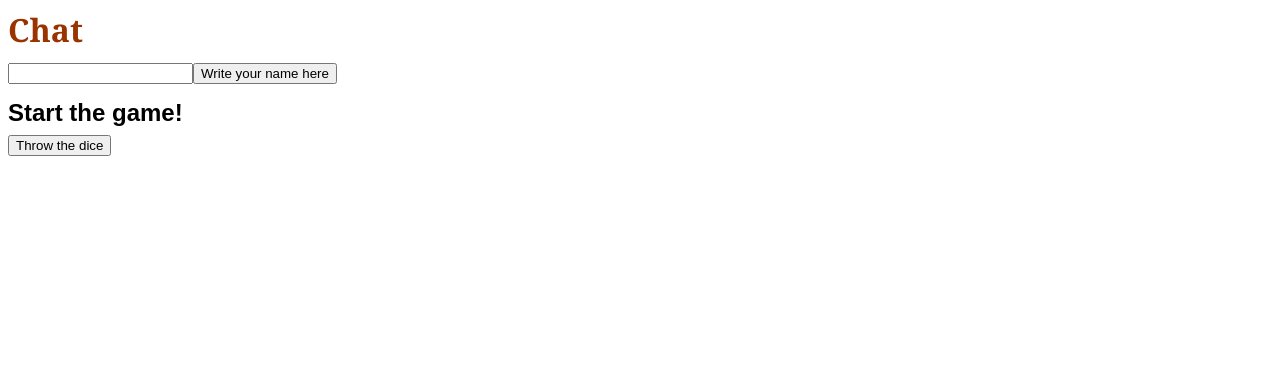
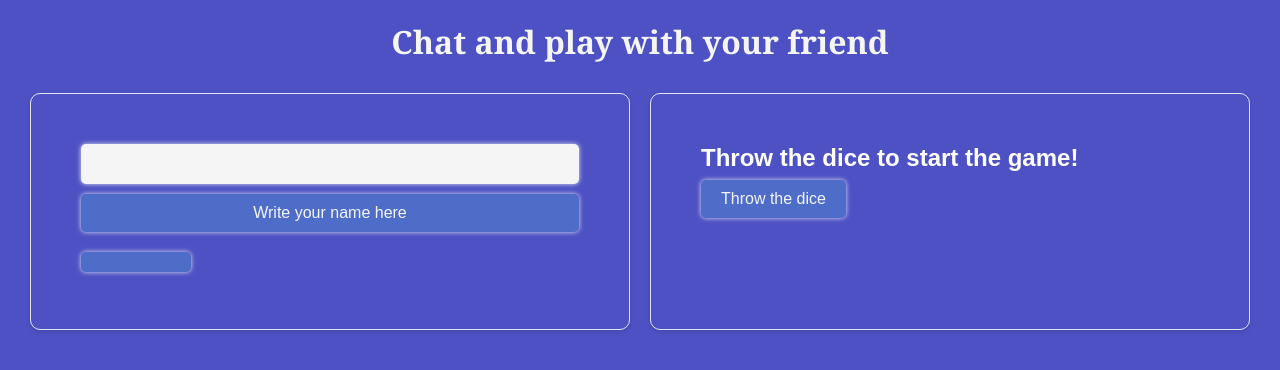
Before and after one commit to sheilabarnagot/First-WebSocket-project, a website: page public/index.html in a window 1280 px wide. Drawn offline with nearby package versions, Linux system fonts and the light colour scheme; no server answers.

Commit message:
save last changes

```diff
--- a/public/css/index.css
+++ b/public/css/index.css
@@ -1,30 +1,95 @@
 /* General */
-body {
-	font-family: Arial, Helvetica, sans-serif;
-}
-p {
-	font-size: 20px;
-	line-height:130%;
+* {
   padding: 0;
   margin: 0;
+}
+body {
+  font-family: sans-serif, Helvetica, arial;
+  background-color: rgb(77, 81, 195);
+  color: #ffffff;
+}
+#chatAndGame {
+  margin: 20px;
+  display: flex;
+  flex-wrap: wrap;
+  justify-content: space-between;
+}
+#userChatContainer {
+  flex-basis: calc(50% - 20px);
+}
+#throwDiceContainer {
+  flex-basis: calc(50% - 20px);
+}
+#userChatContainer,
+#throwDiceContainer {
+  margin: 10px;
+  padding: 50px;
+  box-sizing: border-box;
+  border: 1px solid #f4f4f9e5;
+  box-shadow: 0 2px 4px rgba(0, 0, 0, 0.1);
+  border-radius: 10px;
+}
+#inputUser,
+#input {
+  padding: 10px;
+  /* margin: 0 10px; */
+  border: 1px solid #f4f4f9e5;
+  border-radius: 5px;
+  background-color: #f5f5f5;
+  /* color: #f5f5f5; */
+  font-size: 16px;
+}
+#inputUser,
+#sendName,
+#input:focus {
+  outline: none;
+  border-color: #f4f4f9e5;
+  box-shadow: 0 0 5px #f4f4f9e5;
+}
+#sendMessage,
+#sendName,
+#rollButton {
+  padding: 10px 20px;
+  margin-bottom: 20px;
+  border: none;
+  border-radius: 5px;
+  background-color: #51cbd63a;
+  /* color: #fff; */
+  font-size: 16px;
+  cursor: pointer;
+  color: #f5f5f5;
+  box-shadow: 0 0 5px #f4f4f9e5;
+  /* outline: none; */
+}
+
+p {
+  width: 90px;
+  font-size: 20px;
+  line-height: 130%;
+  padding: 10px;
+  margin: 0;
   margin-bottom: 7px;
+  color: #000;
+  border-radius: 5px;
+  background-color: #51cbd63a;
+  box-shadow: 0 0 5px #f4f4f9e5;
 }
 h1 {
   font-family: Georgia, Arial, Helvetica, sans-serif;
-	color: #930;
-	margin: 0px;
-	margin-bottom: 12px;
+  color: #f5f5f5;
+  text-align: center;
+  margin-top: 20px;
 }
 h2 {
   margin: 0px;
   margin-bottom: 8px;
 }
-ul{
+ul {
   margin: 0;
   padding: 0;
   list-style-type: none;
 }
-li{
+li {
   margin: 0;
   padding: 0;
   list-style-type: none;
@@ -38,9 +103,14 @@ a {
 a:hover {
   text-decoration: underline;
 }
-form{
-	margin-bottom: 15px;
+form {
+  display: flex;
+  flex-direction: column;
+  justify-content: space-between;
 }
-#message{
+form > * {
+  margin-bottom: 10px;
+}
+#message {
   display: none;
 }
--- a/public/index.html
+++ b/public/index.html
@@ -5,25 +5,28 @@
     <link rel="stylesheet" type="text/css" href="css/index.css" />
   </head>
   <body>
-    <h1>Chat</h1>
+    <h1 id="title">Chat and play with your friend</h1>
+    <div id="chatAndGame">
+      <div id="userChatContainer">
         <div id="userContainer"></div>
         <div id="user">
           <form id="formUser">
-        <input type="text" id="inputUser" name="submitButton" /><button>
+            <input type="text" id="inputUser" name="submitButton" /><button id="sendName">
               Write your name here
             </button>
           </form>
         </div>
         <div id="message">
           <form id="form">
-        <input type="text" id="input" /><button>Send a message</button>
+            <input type="text" id="input" /><button id="sendMessage">Send a message</button>
           </form>
-      <h2>Your chats</h2>
+          <h2 id="chatsMessages">Your chats</h2>
           <ul id="messages"></ul>
         </div>
         <p id="clock"></p>
-
-    <h2>Start the game!</h2>
+      </div>
+      <div id="throwDiceContainer">
+        <h2 id="throwDice">Throw the dice to start the game!</h2>
 
         <div id="rollForm">
           <button id="rollButton">Throw the dice</button>
@@ -31,7 +34,8 @@
         <ul id="rollHistory"></ul>
 
         <div id="results"></div>
-
+      </div>
+    </div>
     <script src="/socket.io/socket.io.js"></script>
     <script src="client.js"></script>
   </body>
```
Lines whose indentation alone changed are shown as unchanged.
